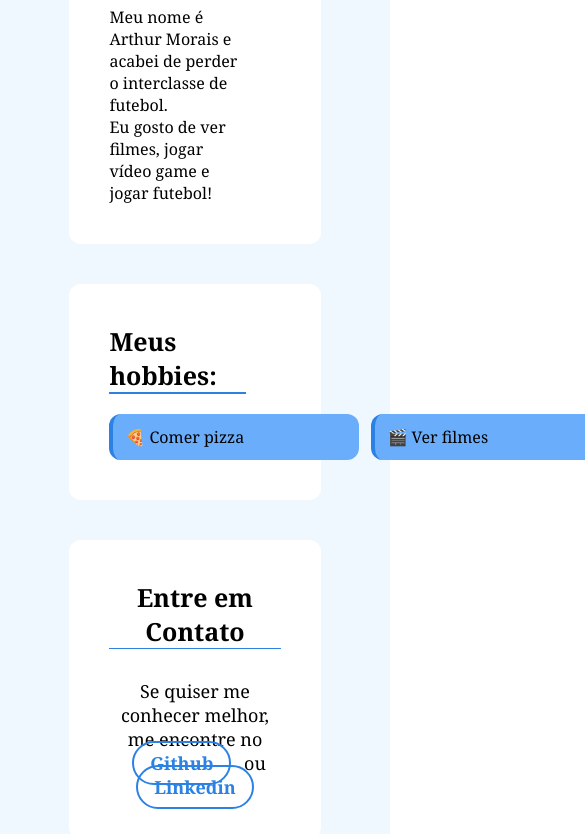
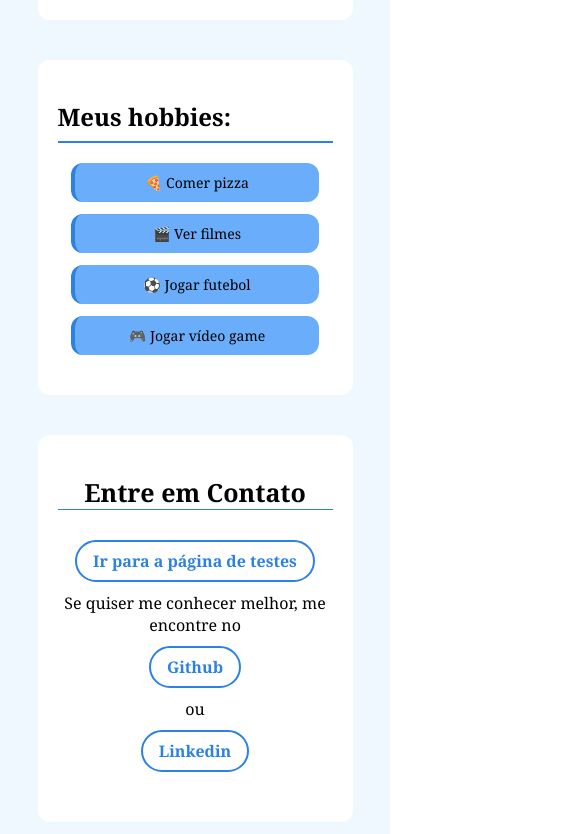
Before and after one commit to arthurmorais0227/Meu-primeiro-Site-01, a plain HTML site: page index.html in a window 390 px wide. Shown: the part 402-1236 px from the top of the page, 585 px wide, since content can reach past the window. Drawn offline with Linux system fonts and the light colour scheme.

Commit message:
finalização do dia

```diff
--- a/assets/styles/index.css
+++ b/assets/styles/index.css
@@ -1,4 +1,3 @@
-/* Reset do CSS */
 * {
     margin: 0px;
     padding: 0px;
@@ -13,68 +12,51 @@ body {
 }
 
 header {
-    background-color:rgb(57, 136, 240);
-    color:rgb(252, 252, 252);
-    padding: 40px;
-    font-family:Georgia, 'Times New Roman', Times, serif;
+    background-color: rgb(57, 136, 240);
+    color: rgb(252, 252, 252);
+    padding: 40px 20px;
     text-align: center;
 }
 
 main {
     background-color: rgb(240, 248, 255);
     flex: 1;
-    padding: 48px 38px;
+    padding: 48px 20px;
     width: 100%;
 }
 
-about-section {
+about-section,
+hobbies,
+contact {
     display: block;
     background-color: rgb(255, 255, 255);
-    width: 80%;
-    margin: 0 auto;
-    margin-bottom: 50;
-    padding: 40px;
+    width: 90%;
+    max-width: 900px;
+    margin: 0 auto 40px auto;
+    padding: 40px 20px;
     border-radius: 12px;
-    margin-bottom: 40px;
 }
 
-#titulo-sobre-mim {
-    font-size: 40px;
-    width: 80%;
-    background-color: rgb(255, 255, 255);
+#titulo-sobre-mim,
+#titulo-meus-hobbies {
+    font-size: 2rem;
     border-bottom: 2px solid rgb(43, 129, 228);
     margin-bottom: 20px;
+    padding-bottom: 8px;
 }
 
 .texto-sobre-mim {
-    font-size: px;
-    width: 80%;
-    background-color: rgb(255, 255, 255);
-}
-
-hobbies {
-    display: block;
-    background-color: rgb(255, 255, 255);
-    width: 80%;
-    margin: 0 auto;
-    margin-bottom: 50;
-    padding: 40px;
-    border-radius: 12px;
-}
-
-#titulo-meus-hobbies {
-    font-size: 25px;
-    background-color: rgb(255, 255, 255);
-    width: 80%;
-    border-bottom: 2px solid rgb(43, 129, 228);
-    margin-bottom: 20px;
+    font-size: 1rem;
+    line-height: 1.5;
 }
 
 ul {
     list-style: none;
     padding: 0;
     display: flex;
+    flex-wrap: wrap;
     gap: 12px;
+    justify-content: center;
 }
 
 li {
@@ -82,8 +64,9 @@ li {
     padding: 12px;
     border-left: 4px solid rgb(43, 129, 228);
     font-size: 16px;
-    min-width: 250px;
+    min-width: 200px;
     border-radius: 12px;
+    text-align: center;
 }
 
 li:hover {
@@ -92,21 +75,11 @@ li:hover {
     transition: all 0.5s ease;
 }
 
-contact {
-    display: block;
-    background-color: rgb(255, 255, 255);
-    width: 80%;
-    margin: 0 auto;
-    padding: 40px;
-    border-radius: 12px;
-    margin-top: 40px;
-}
-
 contact h2 {
     margin-bottom: 30px;
     font-size: 25px;
     text-align: center;
-    border-bottom:1px solid rgb(43, 129, 228);
+    border-bottom: 1px solid rgb(43, 129, 228);
 }
 
 contact p {
@@ -119,26 +92,76 @@ contact a {
     text-decoration: none;
     font-weight: bold;
     padding: 0.5rem 1rem;
-    margin: 0 0.5rem;
+    margin: 0.5rem;
     border: 2px solid rgb(43, 129, 228);
     border-radius: 25px;
+    display: inline-block;
     transition: all 0.5s ease;
 }
 
 contact a:hover {
     background-color: rgb(43, 129, 228);
     color: white;
-    transform: translatey(-2px);
+    transform: translateY(-2px);
 }
 
 footer {
     text-align: center;
     background-color: rgb(43, 129, 228);
     color: white;
-    padding: rem;
+    padding: 20px;
     width: 100%;
 }
 
 footer p {
-    font-size: 20px;
+    font-size: 18px;
+    margin: 5px 0;
 }
+
+/* RESPONSIVIDADE */
+@media (max-width: 768px) {
+    header h1 {
+        font-size: 1.8rem;
+    }
+
+    #titulo-sobre-mim,
+    #titulo-meus-hobbies {
+        font-size: 1.5rem;
+    }
+
+    ul {
+        flex-direction: column;
+        align-items: center;
+    }
+
+    li {
+        width: 90%;
+        min-width: unset;
+    }
+
+    contact a {
+        display: block;
+        width: fit-content;
+        margin: 10px auto;
+    }
+}
+
+@media (max-width: 480px) {
+    header h1 {
+        font-size: 1.5rem;
+    }
+
+    header p {
+        font-size: 1rem;
+    }
+
+    .texto-sobre-mim,
+    contact p {
+        font-size: 16px;
+    }
+
+    li {
+        font-size: 14px;
+        padding: 10px;
+    }
+}
--- a/index.html
+++ b/index.html
@@ -32,6 +32,7 @@
 
         <contact>
             <h2>Entre em Contato</h2>
+             <a href="pages/testes.html">Ir para a página de testes</a>
             <p>
                 Se quiser me conhecer melhor, me encontre no
                 <a href="https://github.com/arthurmorais0227" target="_blank">Github</a> ou
```
Also changed, not shown: pages/testes.html (+12 -0 lines), assets/images/image.png (added).
